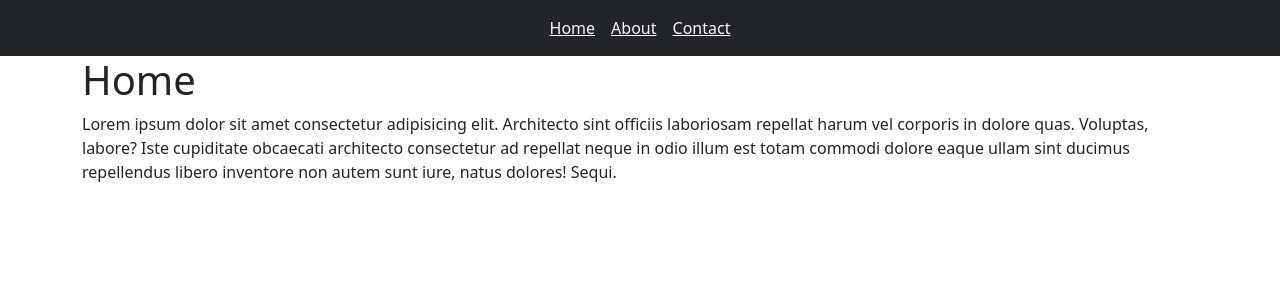
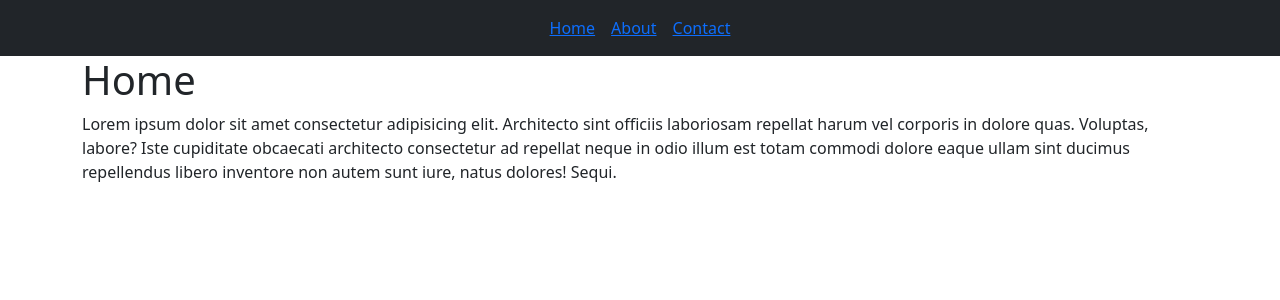
Before and after one commit to jonpfluger/00-vite-sandbox, a React (Vite) app: page / in a window 1280 px wide. Shown: the top 300 px of the page. Built offline with nearby package versions, Linux system fonts and the light colour scheme.

Commit message:
sets up react-router-dom

```diff
--- a/package.json
+++ b/package.json
@@ -12,7 +12,8 @@
   "dependencies": {
     "bootstrap": "^5.3.2",
     "react": "^18.2.0",
-    "react-dom": "^18.2.0"
+    "react-dom": "^18.2.0",
+    "react-router-dom": "^6.17.0"
   },
   "devDependencies": {
     "@types/react": "^18.2.15",
--- a/src/App.jsx
+++ b/src/App.jsx
@@ -1,30 +1,13 @@
-import { useState } from 'react'
-import Home from './components/Home'
-import About from './components/About'
-import Contact from './components/Contact'
+import { Outlet } from 'react-router-dom'
 import Navbar from './components/Navbar'
 
 const App = () => {
-  const [page, setPage] = useState('home')
-
-  function renderPage() {
-    if (page === 'home') {
-      return <Home />
-    } else if (page === 'about') {
-      return <About />
-    } else if (page === 'contact') {
-      return <Contact />
-    } else {
-      return <p>404 - Not found.</p>
-    }
-  }
-
   return (
     <>
-      <Navbar setPage={setPage} />
+      <Navbar />
 
       <div className="container">
-        {renderPage()}
+        <Outlet />
       </div>
     </>
   )
--- a/src/components/Navbar.jsx
+++ b/src/components/Navbar.jsx
@@ -1,9 +1,11 @@
-const Navbar = ({ setPage }) => {
+import { Link } from 'react-router-dom'
+
+const Navbar = () => {
   return (
     <nav className="d-flex justify-content-center gap-3 bg-dark p-3">
-      <a href="#" className="text-light" onClick={() => setPage('home')}>Home</a>
-      <a href="#" className="text-light" onClick={() => setPage('about')}>About</a>
-      <a href="#" className="text-light" onClick={() => setPage('contact')}>Contact</a>
+      <Link to="/">Home</Link>
+      <Link to="about">About</Link>
+      <Link to="contact">Contact</Link>
     </nav>
   )
 }
--- a/src/main.jsx
+++ b/src/main.jsx
@@ -1,11 +1,36 @@
 import React from 'react'
 import ReactDOM from 'react-dom/client'
 import App from './App.jsx'
+import { createBrowserRouter, RouterProvider } from 'react-router-dom'
+import Home from './components/Home.jsx'
+import About from './components/About.jsx'
+import Contact from './components/Contact.jsx'
 
 import 'bootstrap/dist/css/bootstrap.min.css'
 
+const router = createBrowserRouter([
+  {
+    path: '/',
+    element: <App />,
+    children: [
+      {
+        path: '',
+        element: <Home />
+      },
+      {
+        path: 'about',
+        element: <About />
+      },
+      {
+        path: 'contact',
+        element: <Contact />
+      },
+    ],
+  },
+])
+
 ReactDOM.createRoot(document.getElementById('root')).render(
   <React.StrictMode>
-    <App />
+    <RouterProvider router={router} />
   </React.StrictMode>,
 )
```
Also changed, not shown: 1 other file (tests, documents, lock files or other folders).
